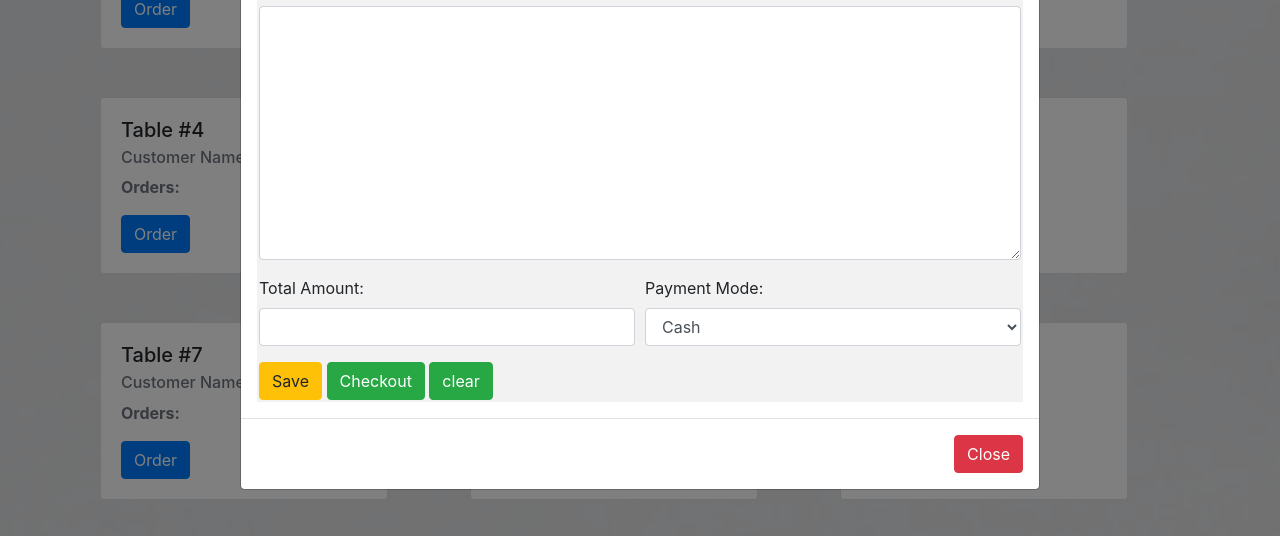
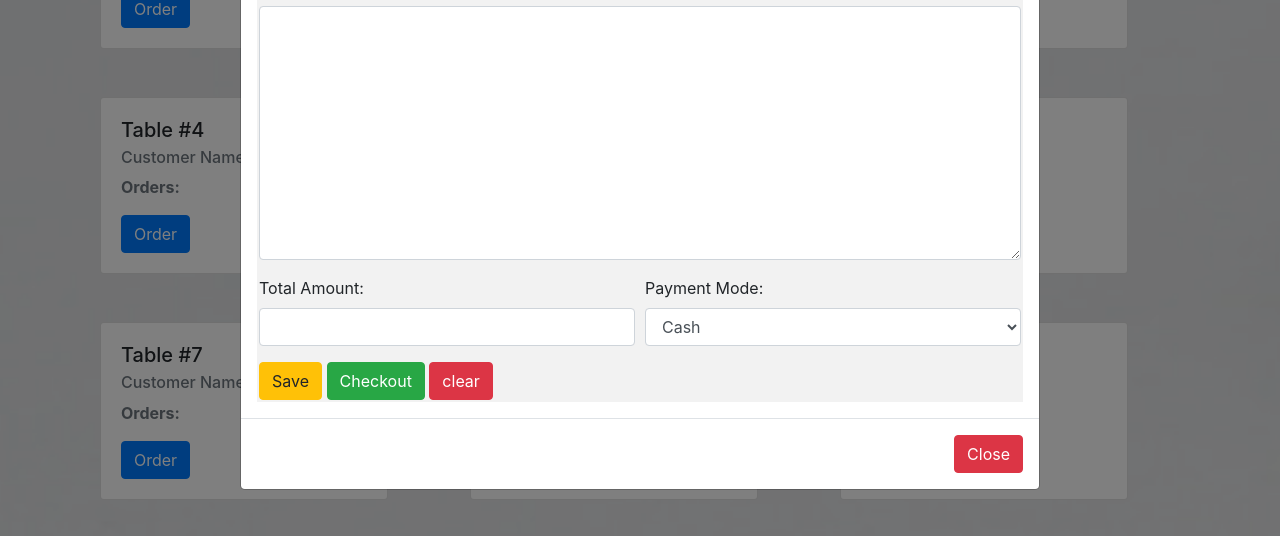
Before and after one commit to rohit-prashanth/STRAWS, a Django app: page /table1/ in a window 1280 px wide, after a click on "Order". Shown: the part 264-800 px from the top of the page. Run offline with Django 3.2, Linux system fonts and the light colour scheme; a user stored in the database is signed in; data that the repository does not hold is empty.

Commit message:
modified color of clear button

```diff
--- a/Straws/templates/workers_profile.html
+++ b/Straws/templates/workers_profile.html
@@ -309,7 +309,7 @@
                   </div>
                   <button type="submit" class="btn btn-warning">Save</button>
                 <a class="btn btn-success" href="{% url 'checkout' 'TableForm1' %}" role="button">Checkout</a>
-                <a class="btn btn-success" href="{% url 'clear' 'TableForm1' %}" role="button">clear</a>
+                <a class="btn btn-danger" href="{% url 'clear' 'TableForm1' %}" role="button">clear</a>
                 {% if messages %}
                           {% for msg in messages %}
                               <span style="color:Orange; padding-bottom: 5px;">
@@ -381,7 +381,7 @@
                   </div>
                   <button type="submit" class="btn btn-warning">Save</button>
                 <a class="btn btn-success" href="{% url 'checkout' 'TableForm2' %}" role="button">Checkout</a>
-                <a class="btn btn-success" href="{% url 'clear' 'TableForm2' %}" role="button">clear</a>
+                <a class="btn btn-danger" href="{% url 'clear' 'TableForm2' %}" role="button">clear</a>
                 {% if messages %}
                           {% for msg in messages %}
                               <span style="color:Orange; padding-bottom: 5px;">
@@ -457,7 +457,7 @@
                   </div>
                   <button type="submit" class="btn btn-warning">Save</button>
                 <a class="btn btn-success" href="{% url 'checkout' 'TableForm3' %}" role="button">Checkout</a>
-                <a class="btn btn-success" href="{% url 'clear' 'TableForm3' %}" role="button">clear</a>
+                <a class="btn btn-danger" href="{% url 'clear' 'TableForm3' %}" role="button">clear</a>
                 {% if messages %}
                           {% for msg in messages %}
                               <span style="color:Orange; padding-bottom: 5px;">
@@ -529,7 +529,7 @@
                   </div>
                   <button type="submit" class="btn btn-warning">Save</button>
                 <a class="btn btn-success" href="{% url 'checkout' 'TableForm4' %}" role="button">Checkout</a>
-                <a class="btn btn-success" href="{% url 'clear' 'TableForm4' %}" role="button">clear</a>
+                <a class="btn btn-danger" href="{% url 'clear' 'TableForm4' %}" role="button">clear</a>
                 {% if messages %}
                           {% for msg in messages %}
                               <span style="color:Orange; padding-bottom: 5px;">
@@ -601,7 +601,7 @@
                   </div>
                   <button type="submit" class="btn btn-warning">Save</button>
                 <a class="btn btn-success" href="{% url 'checkout' 'TableForm5' %}" role="button">Checkout</a>
-                <a class="btn btn-success" href="{% url 'clear' 'TableForm5' %}" role="button">clear</a>
+                <a class="btn btn-danger" href="{% url 'clear' 'TableForm5' %}" role="button">clear</a>
                 {% if messages %}
                           {% for msg in messages %}
                               <span style="color:Orange; padding-bottom: 5px;">
@@ -674,7 +674,7 @@
                   </div>
                   <button type="submit" class="btn btn-warning">Save</button>
                 <a class="btn btn-success" href="{% url 'checkout' 'TableForm6' %}" role="button">Checkout</a>
-                <a class="btn btn-success" href="{% url 'clear' 'TableForm6' %}" role="button">clear</a>
+                <a class="btn btn-danger" href="{% url 'clear' 'TableForm6' %}" role="button">clear</a>
                 {% if messages %}
                           {% for msg in messages %}
                               <span style="color:Orange; padding-bottom: 5px;">
@@ -746,7 +746,7 @@
                   </div>
                   <button type="submit" class="btn btn-warning">Save</button>
                 <a class="btn btn-success" href="{% url 'checkout' 'TableForm7' %}" role="button">Checkout</a>
-                <a class="btn btn-success" href="{% url 'clear' 'TableForm7' %}" role="button">clear</a>
+                <a class="btn btn-danger" href="{% url 'clear' 'TableForm7' %}" role="button">clear</a>
                 {% if messages %}
                           {% for msg in messages %}
                               <span style="color:Orange; padding-bottom: 5px;">
@@ -818,7 +818,7 @@
                   </div>
                   <button type="submit" class="btn btn-warning">Save</button>
                 <a class="btn btn-success" href="{% url 'checkout' 'TableForm8' %}" role="button">Checkout</a>
-                <a class="btn btn-success" href="{% url 'clear' 'TableForm8' %}" role="button">clear</a>
+                <a class="btn btn-danger" href="{% url 'clear' 'TableForm8' %}" role="button">clear</a>
                 {% if messages %}
                           {% for msg in messages %}
                               <span style="color:Orange; padding-bottom: 5px;">
@@ -891,7 +891,7 @@
                   </div>
                   <button type="submit" class="btn btn-warning">Save</button>
                 <a class="btn btn-success" href="{% url 'checkout' 'TableForm9' %}" role="button">Checkout</a>
-                <a class="btn btn-success" href="{% url 'clear' 'TableForm9' %}" role="button">clear</a>
+                <a class="btn btn-danger" href="{% url 'clear' 'TableForm9' %}" role="button">clear</a>
                 {% if messages %}
                           {% for msg in messages %}
                               <span style="color:Orange; padding-bottom: 5px;">
@@ -964,7 +964,7 @@
                   </div>
                   <button type="submit" class="btn btn-warning">Save</button>
                 <a class="btn btn-success" href="{% url 'checkout' 'TableForm10' %}" role="button">Checkout</a>
-                <a class="btn btn-success" href="{% url 'clear' 'TableForm10' %}" role="button">clear</a>
+                <a class="btn btn-danger" href="{% url 'clear' 'TableForm10' %}" role="button">clear</a>
                 {% if messages %}
                           {% for msg in messages %}
                               <span style="color:Orange; padding-bottom: 5px;">
```
Also changed, not shown: Straws/db.sqlite3.
